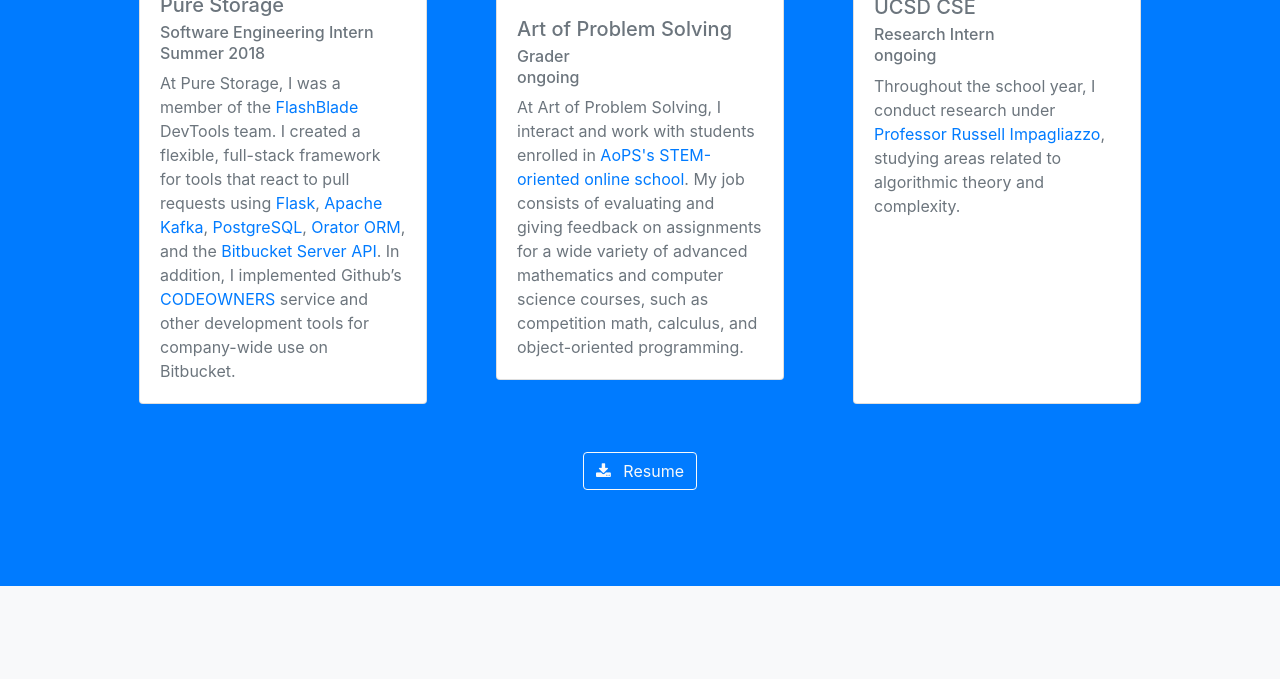
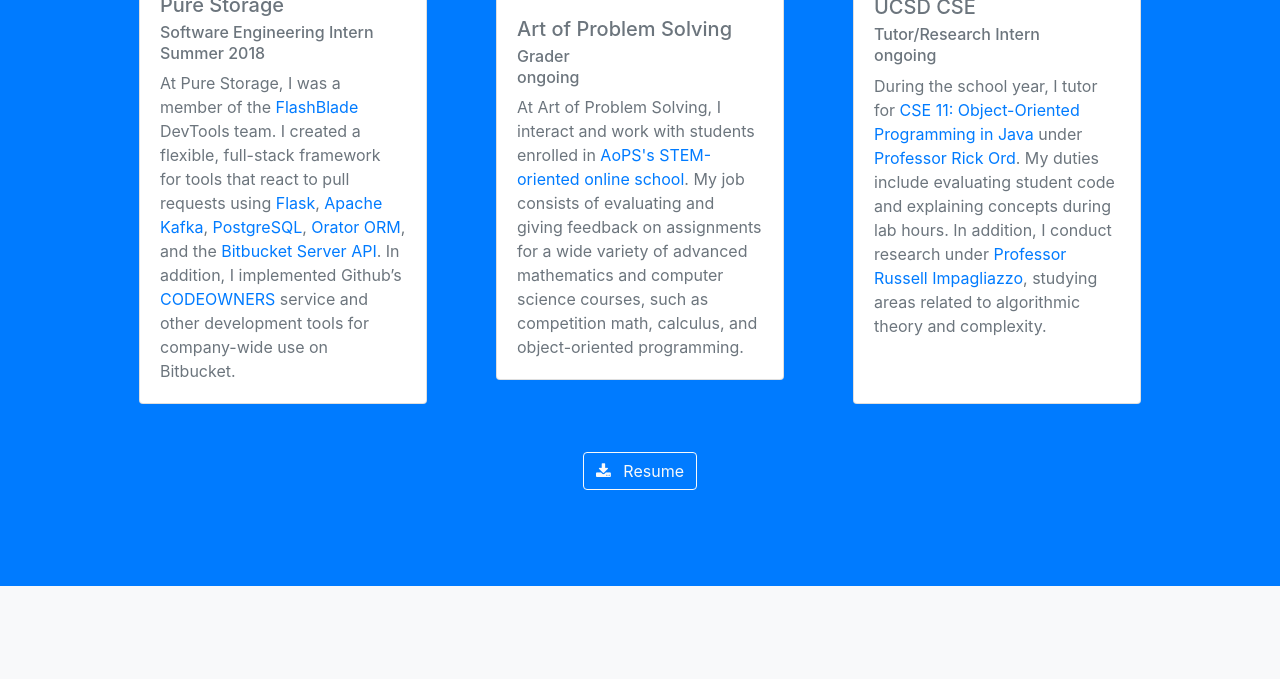
Before and after one commit to hmku/hmku.github.io, a website with bundled scripts: page index.html in a window 1280 px wide. Shown: the part 1786-2465 px from the top of the page. Built offline with nearby package versions, Linux system fonts and the light colour scheme.

Commit message:
Update resume and experience/skills

```diff
--- a/index.html
+++ b/index.html
@@ -129,9 +129,14 @@
             <img class="card-img-top" src="img/cselogo.jpg" alt="UCSD CSE">
             <div class="card-body">
               <h5 class="card-title">UCSD CSE</h5>
-              <h6 class="card-subtitle mb-2">Research Intern</h6>
+              <h6 class="card-subtitle mb-2">Tutor/Research Intern</h6>
               <h6 class="card-subtitle mb-2 text-muted">ongoing</h6>
-              <p class="card-text">Throughout the school year, I conduct research under
+              <p class="card-text">During the school year, I tutor for
+                <a href="https://cseweb.ucsd.edu/~ricko/CSE11/" target="_blank">CSE 11: Object-Oriented Programming in Java</a>
+                under
+                <a href="https://cseweb.ucsd.edu/~ricko/" target="_blank">Professor Rick Ord</a>.
+                My duties include evaluating student code and explaining concepts during lab hours.
+                In addition, I conduct research under
                 <a href="https://cseweb.ucsd.edu/~russell/" target="_blank">Professor Russell Impagliazzo</a>,
                 studying areas related to algorithmic theory and complexity.
               </p>
@@ -212,8 +217,8 @@
               CSE 100: Advanced Data Structures<br>
               CSE 101: Design and Analysis of Algorithms<br>
               CSE 105: Theory of Computability<br>
-              CSE 140: Components/Design Techniques for Digital Systems<br>
               CSE 158: Recommender Systems and Web Mining<br>
+              CSE 190: Neural Networks<br>
               MATH 183: Statistical Methods
             </p>
           </div>
@@ -221,7 +226,7 @@
             <h4 class="text-uppercase mb-4">Skills</h4>
             <p class="mb-0">
               <b>Languages:</b> Java, Python, C, C++, C#, R, LaTeX, MATLAB, HTML/JS/CSS<br>
-              <b>Other:</b> Flask, Node.js, Apache Kafka, PostgreSQL, Orator ORM, Android Studio, Unix/Linux, Vim, Git
+              <b>Other:</b> Flask, Node.js, Apache Kafka, PostgreSQL, Orator ORM, PyTorch, Android Studio, Unix/Linux, Vim, Git
             </p>
           </div>
           <div class="col-md-4">
```
Also changed, not shown: 1 other file.
